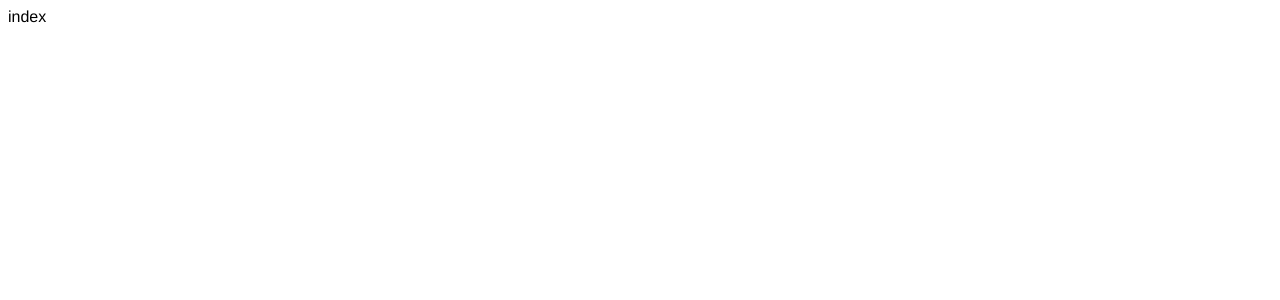
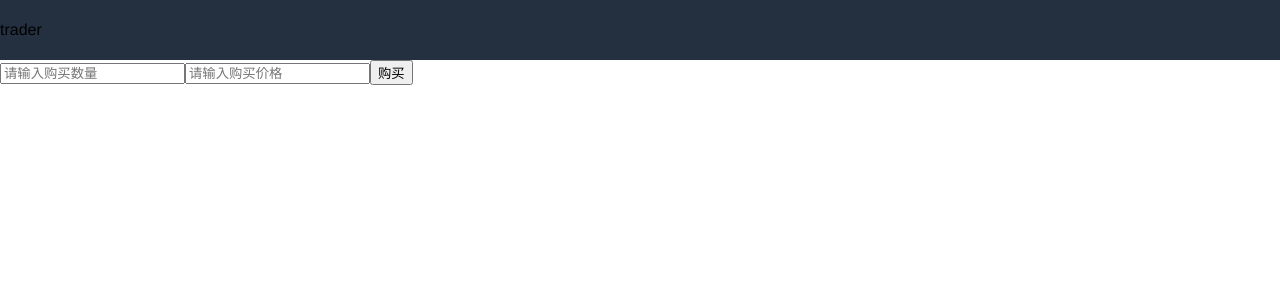
Before and after one commit to huiruo/cryptocurrency-trading, a Vue app in the folder web/: page / in a window 1280 px wide. Shown: the top 300 px of the page. Built offline with nearby package versions, Linux system fonts and the light colour scheme.

Commit message:
feat:web 基本搭建

```diff
--- a/web/public/index.html
+++ b/web/public/index.html
@@ -6,6 +6,7 @@
     <meta name="viewport" content="width=device-width,initial-scale=1.0">
     <link rel="icon" href="<%= BASE_URL %>favicon.ico">
     <title><%= htmlWebpackPlugin.options.title %></title>
+    <style>body{margin: 0;}</style>
   </head>
   <body>
     <noscript>
--- a/web/src/App.vue
+++ b/web/src/App.vue
@@ -1,5 +1,5 @@
 <template>
-       <router-view />
+  <router-view />
 </template>
 
 <script>
--- /dev/null
+++ b/web/src/components/Botton.vue
@@ -0,0 +1,29 @@
+<template>
+  <button type="button" @click.stop.prevent="rxbclick">{{title}}</button>
+</template>
+
+<script>
+export default {
+  name: "rxBotton",
+  components: {},
+  props: {
+  title: {
+    type: String,
+    default: ""
+  },
+      },
+  data() {
+    return {};
+  },
+  computed: {},
+  methods:{
+    rxbclick() {
+      this.$emit("rxbClick");
+    }
+  },
+  mounted() {
+  }
+};
+</script>
+
+<style lang="less" scoped></style>
--- /dev/null
+++ b/web/src/components/Header.vue
@@ -0,0 +1,27 @@
+<template>
+  <div class="header">trader</div>
+</template>
+
+<script>
+export default {
+  name: "Header",
+  components: {},
+  data() {
+    return {};
+  },
+  computed: {},
+  methods:{},
+  mounted() {}
+};
+</script>
+
+<style lang="less" scoped>
+.header{
+    display: flex;
+    justify-content: space-between;
+    align-items: center;
+    height: 60px;
+    min-width: 1200px;
+    background: #243040;
+}
+</style>
--- /dev/null
+++ b/web/src/components/Input.vue
@@ -0,0 +1,36 @@
+<template>
+    <input :type="type" :placeholder="placeholder"/>
+</template>
+
+<script>
+export default {
+  name: "rxInput",
+  components: {},
+    props: {
+    type: {
+      type: String,
+      default: "text"
+    },
+    placeholder: {
+      type: String,
+      default: ""
+    },
+    // onLoading: {
+    //   type: Boolean,
+    //   default: false
+    // },
+    // onDisabled: {
+    //   type: Boolean,
+    //   default: false
+    // }
+  },
+  data() {
+    return {};
+  },
+  computed: {},
+  methods:{},
+  mounted() {}
+};
+</script>
+
+<style lang="less" scoped></style>
--- a/web/src/router/index.js
+++ b/web/src/router/index.js
@@ -1,6 +1,8 @@
 import { createRouter,createWebHashHistory} from 'vue-router'
-import index from '../views/index'
-import account from '../views/account'
+// import index from '../views/index'
+// import account from '../views/account'
+const index =()=>import('../views/index')
+const account =()=>import('../views/account')
 
 const routes = [
   {
--- a/web/src/views/index/index.vue
+++ b/web/src/views/index/index.vue
@@ -1,16 +1,34 @@
 <template>
-  <div>index</div>
+<div>
+  <Header />
+  <div>
+    <rx-input placeholder="请输入购买数量"/>
+    <rx-input placeholder="请输入购买价格"/>
+    <rx-button @rxbClick="buyAction" title="购买"/>
+  </div>
+  </div>
 </template>
 
 <script>
+import Header from "@/components/Header"
+import rxInput from "@/components/Input"
+import rxButton from "@/components/Botton"
 export default {
   name: "index",
-  components: {},
+  components: {
+    Header,
+    rxInput,
+    rxButton
+  },
   data() {
     return {};
   },
   computed: {},
-  methods:{},
+  methods:{
+    buyAction(){
+      console.log("buy11")
+    }
+  },
   mounted() {}
 };
 </script>
--- a/web/vue.config.js
+++ b/web/vue.config.js
@@ -24,5 +24,26 @@
                   }
               }
           }*/
+      },
+      parallel: false,
+//       chainWebpack(config) {
+//       config.module
+//       .rule('vue')
+//       .use('vue-loader')
+//       .tap((options) => {
+//         options.compiler = require('@fower/vue-template-compiler')
+//         return options
+//       })
+//   },
+configureWebpack: {
+    resolve: {
+      alias: {
+        // assets: "@/assets",
+        // common: "@/common",
+        components: "@/components",
+        // network: "@/network",
+        // views: "@/views"
       }
+    }
+  }
 }
```
Also changed, not shown: web/src/components/HelloWorld.vue (deleted, +0 -29 lines), web/src/views/helloworld.vue (added, +18 -0 lines), web/参考/屏幕截图 2021-05-16 201232.png (added), 1 other file (tests, documents, lock files or other folders).
